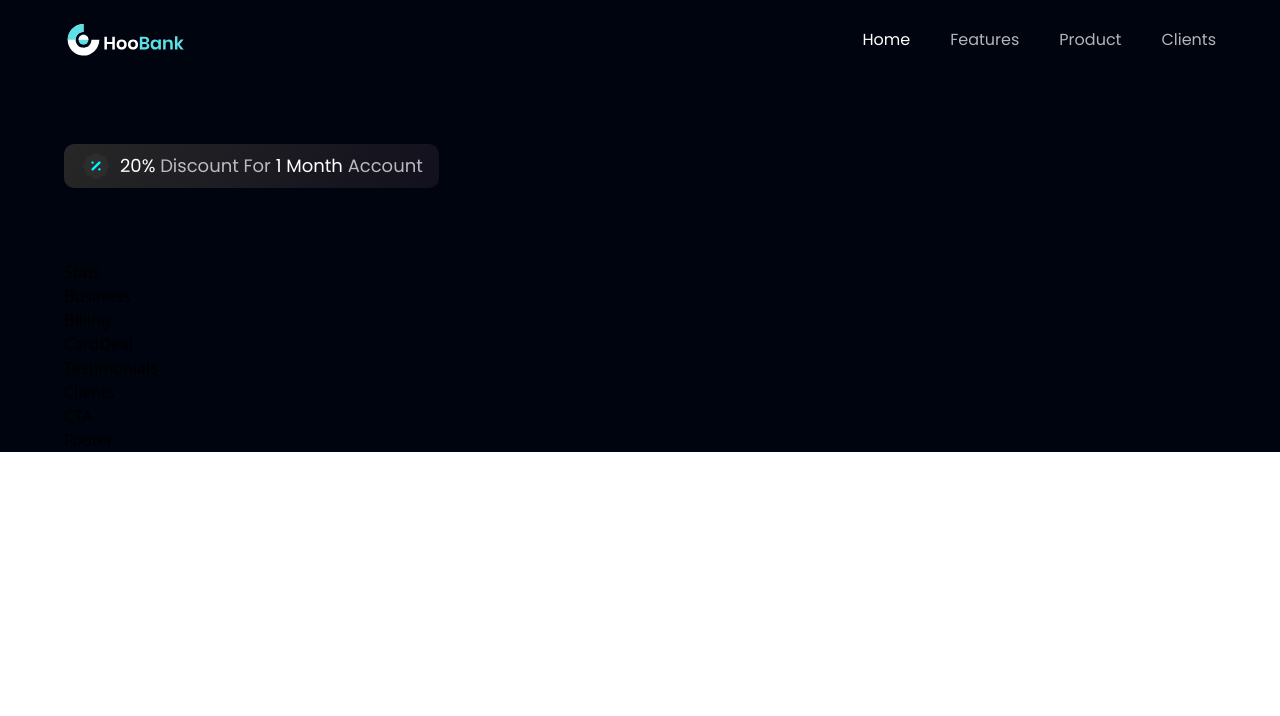
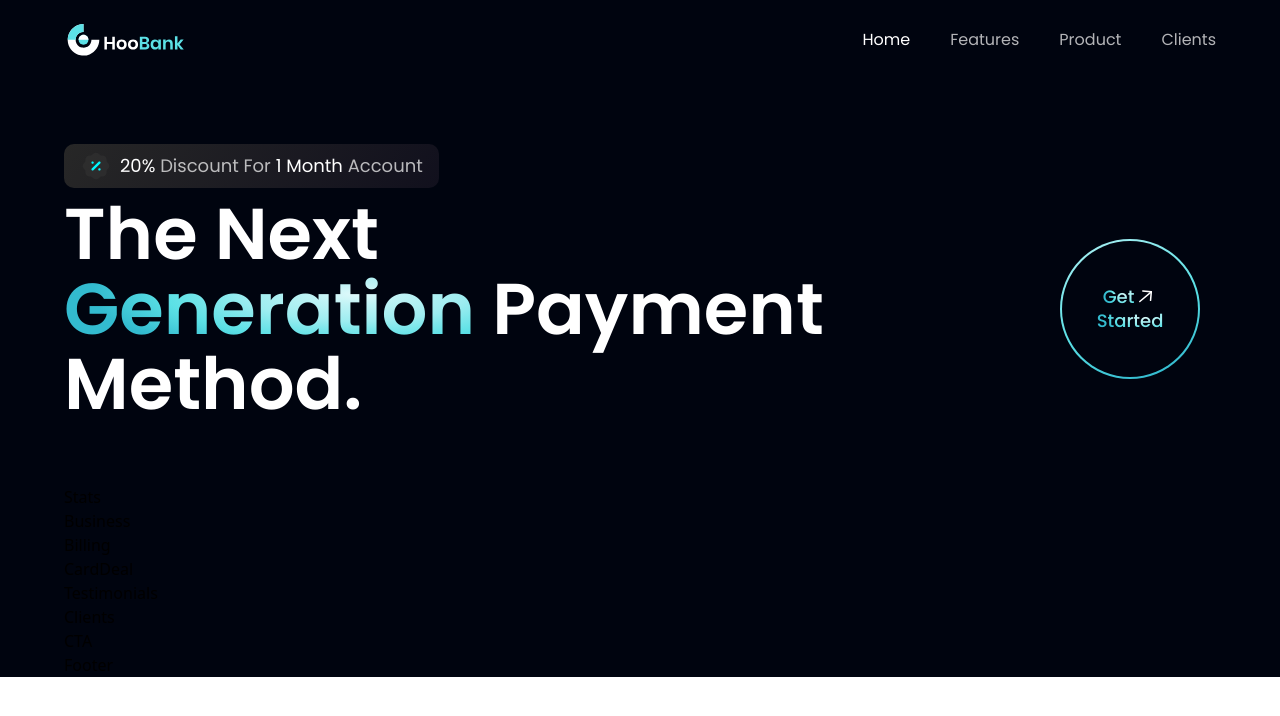
Before and after one commit to Evgeniya1307/project_hoobank, a React (Create React App) app: page / in a window 1280 px wide. Shown: the top 716 px of the page. Built offline with nearby package versions, Linux system fonts and the light colour scheme.

Commit message:
rounded-full полностью закругленный

```diff
--- a/src/components/GetStarted.jsx
+++ b/src/components/GetStarted.jsx
@@ -1,11 +1,23 @@
 import React from 'react'
+import styles from '../style';
+import { arrowUp } from '../assets'
 
-const GetStarted = () => {
-  return (
-    <div>
-      GetStarted
+//круглая кнопка
+const GetStarted = () => (
+  <div className={`${styles.flexCenter} w-[140px] h-[140px] rounded-full bg-blue-gradient p-[2px] cursor-pointer`}>{/*rounded-full полностью закругленный */}
+    <div className={`${styles.flexCenter} flex-col bg-primary w-[100%] h-[100%] rounded-full`}>
+      <div className={`${styles.flexStart} flex-row`}>
+        <p className="font-poppins font-medium text-[18px] leading-[23.4px]">
+          <span className="text-gradient">Get</span>
+        </p>
+        <img src={arrowUp} alt="arrow-up" className="w-[23px] h-[23px] object-contain" />
+      </div>
+
+      <p className="font-poppins font-medium text-[18px] leading-[23.4px]">
+        <span className="text-gradient">Started</span>
+      </p>
     </div>
-  )
-}
+  </div>
+);
 
 export default GetStarted
--- a/src/components/Hero.jsx
+++ b/src/components/Hero.jsx
@@ -1,7 +1,7 @@
 import React from "react";
 import styles from "../style";
 import { discount, robot } from "../assets";
-
+import GetStarted from './GetStarted';
 //раздел героя
 const Hero = () => {
   return (
@@ -21,6 +21,17 @@
           <span className="text-white"> 1 Month</span> Account
         </p>
           </div>
+          <div className="flex flex-row justify-between items-center w-full">
+          <h1 className="flex-1 font-poppins font-semibold ss:text-[72px] text-[52px] text-white ss:leanding-[100px] leading-[75px]">The Next <br className="sm:block hidden"/> {" "}
+          <span className="text-gradient">Generation
+          </span> {" "}
+          Payment Method.
+          </h1>
+          <div className="ss:flex hidden md:mr-4  mr-0">
+          <GetStarted/>
+          </div>
+          </div>
+
       </div>
     </section>
   );
```
